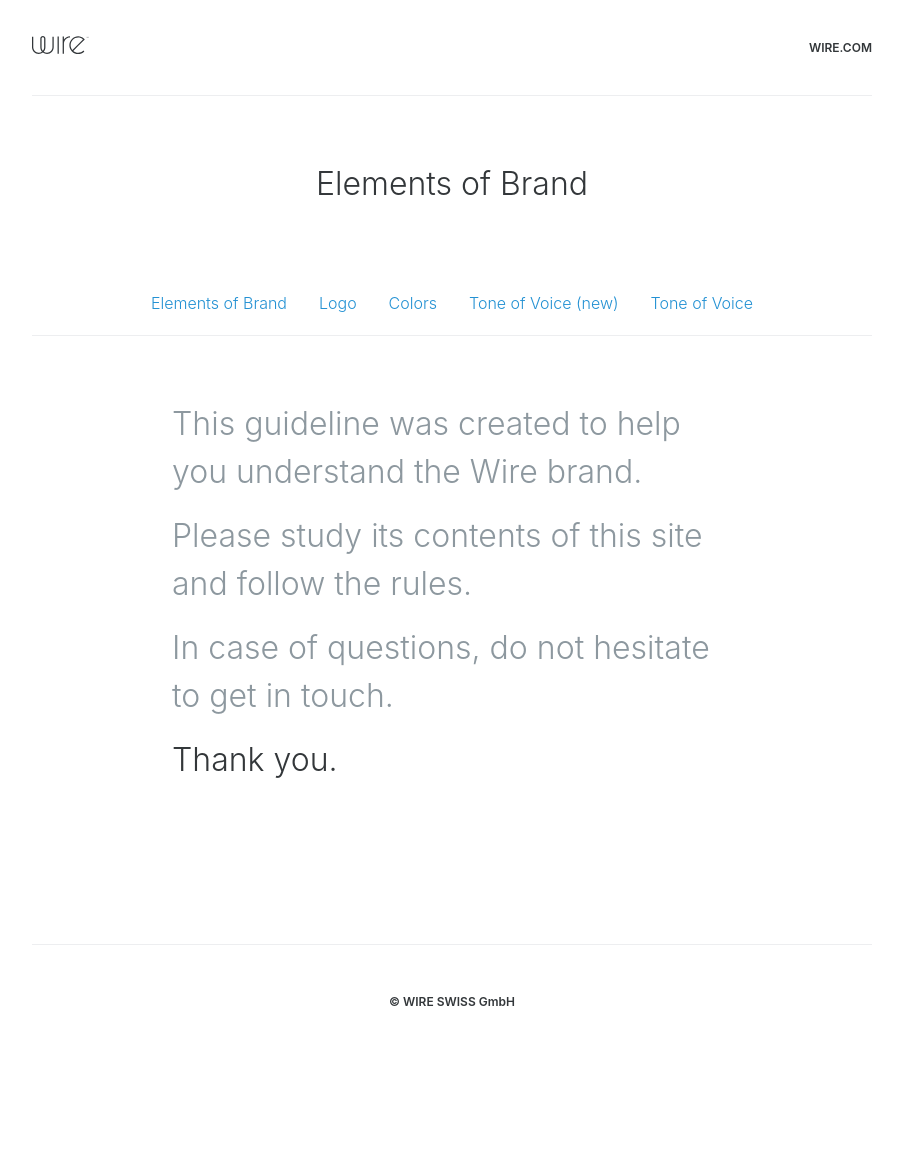
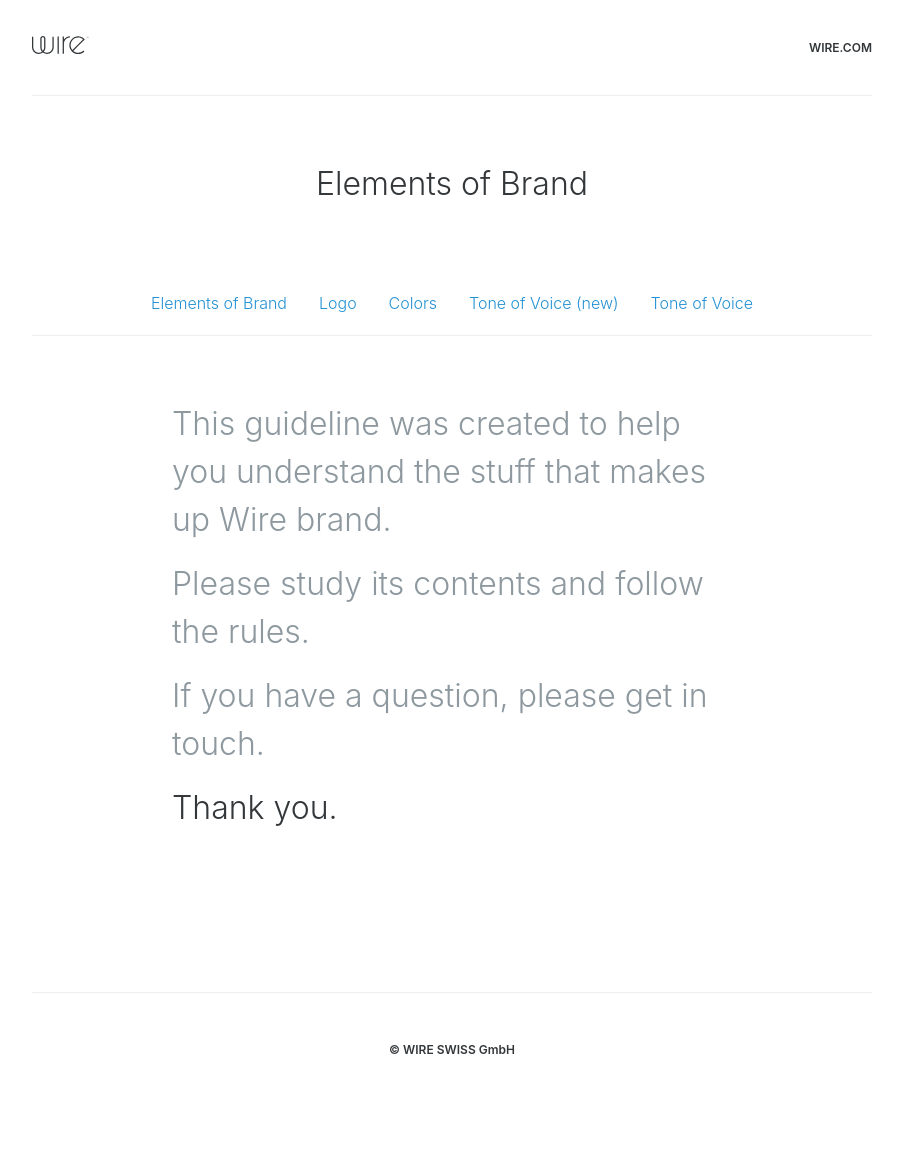
Before and after one commit to wireapp/brand, a Jekyll site: the page built from index.html, in a window 1280 px wide. Shown: the whole page, without its empty margins (188-1091 px from the left). Built offline with Jekyll 4.4.1, drawn with Linux system fonts in a browser that asks for light colours; before the commit the page ends 1104 px from its top, so only the background shows below that.

Commit message:
More copy fixes

```diff
--- a/index.html
+++ b/index.html
@@ -3,7 +3,7 @@
 title: Home
 ---
 
-<p class="large">This guideline was created to help you understand the Wire brand.</p>
-<p class="large">Please study its contents of this site and follow the rules.</p>
-<p class="large">In case of questions, do not hesitate to <mailto:brand@wire.com>get in touch</a>.</p>
+<p class="large">This guideline was created to help you understand the stuff that makes up Wire brand.</p>
+<p class="large">Please study its contents and follow the rules.</p>
+<p class="large">If you have a question, please <mailto:brand@wire.com>get in touch</a>.</p>
 <p class="large dark">Thank you.</p>
--- a/params.json
+++ b/params.json
@@ -1,5 +1,5 @@
 {
-  "name": "Elements of Brand",
+  "name": "Elements of Brand"
   "body": "### Welcome to the Wire Elements of Brand.\r\nThis repository tracks **Wire** brand assets — logo, symbol, color, typography and tone of voice guidelines.\r\nPublished via [GitHub Pages](https://pages.github.com) & [Jekyll](https://jekyllrb.com) to [brand.wire.com](http://brand.wire.com).\r\n",
   "note": "Don't delete this file! It's used internally to help with page regeneration."
 }
```
